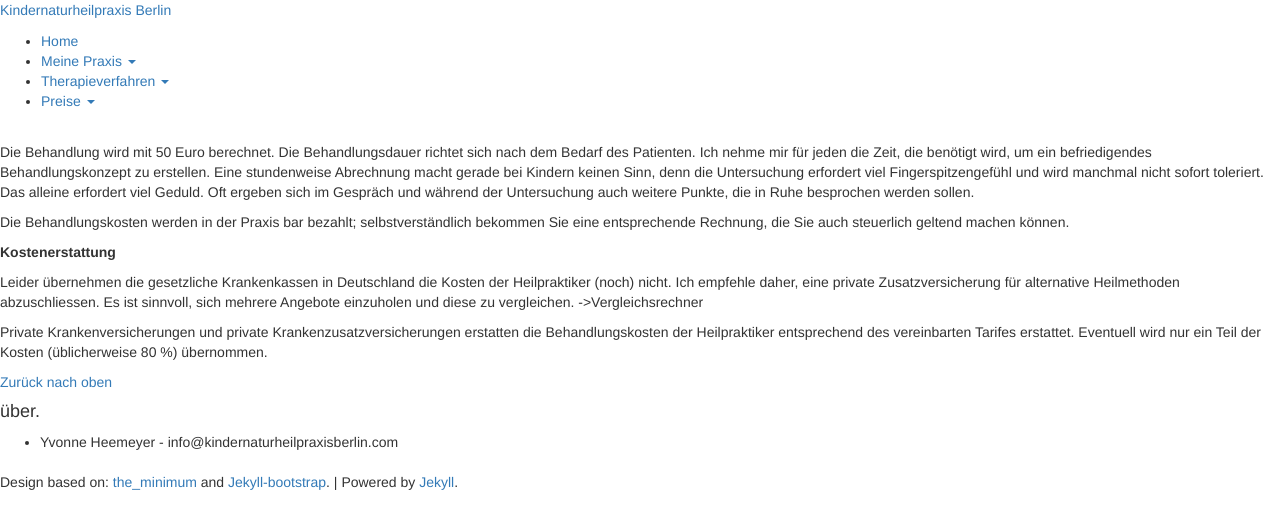
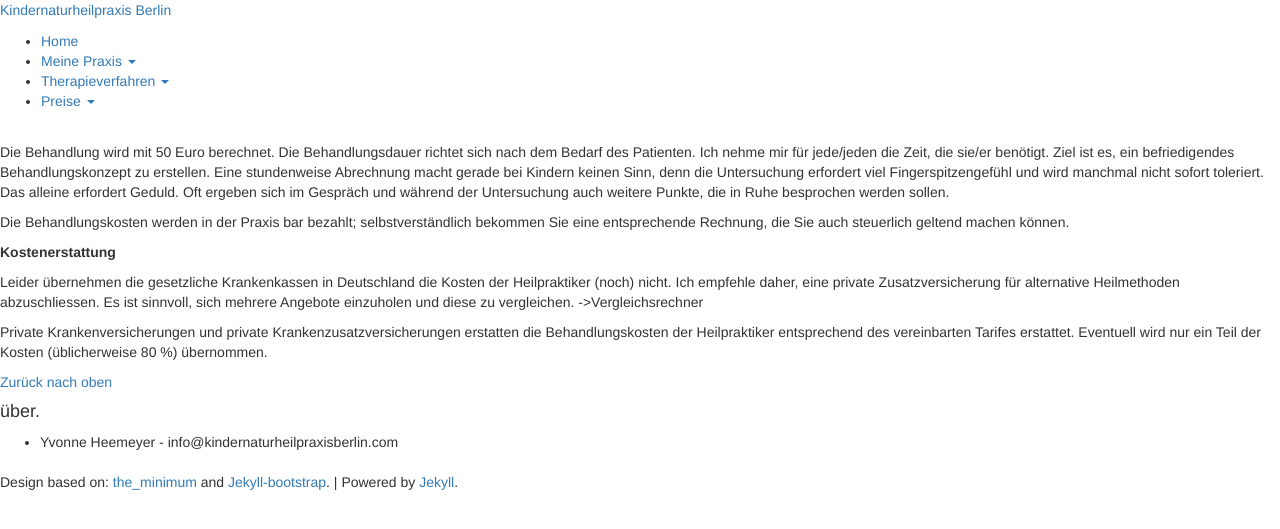
Before and after one commit to heilpraktiker/heilpraktiker.github.io, a Jekyll site: the page built from preise/behandlung/index.md, in a window 1280 px wide. Shown: the top 529 px of the page. Built offline with Jekyll 4.4.1, drawn with Linux system fonts in a browser that asks for light colours; nearby versions of some CDN libraries; comment, search, counter and statistics services are not loaded.

Commit message:
Updated index.md

```diff
--- a/preise/behandlung/index.md
+++ b/preise/behandlung/index.md
@@ -6,7 +6,7 @@ published: true
 ---
 
 {% include JB/setup %}
-Die Behandlung wird mit 50 Euro berechnet. Die Behandlungsdauer richtet sich nach dem Bedarf des Patienten. Ich nehme mir für jeden die Zeit, die benötigt wird, um ein befriedigendes Behandlungskonzept zu erstellen. Eine stundenweise Abrechnung macht gerade bei Kindern keinen Sinn, denn die Untersuchung erfordert viel Fingerspitzengefühl und wird manchmal nicht sofort toleriert. Das alleine erfordert viel Geduld. Oft ergeben sich im Gespräch und während der Untersuchung auch weitere Punkte, die in Ruhe besprochen werden sollen.
+Die Behandlung wird mit 50 Euro berechnet. Die Behandlungsdauer richtet sich nach dem Bedarf des Patienten. Ich nehme mir für jede/jeden die Zeit, die sie/er benötigt. Ziel ist es, ein befriedigendes Behandlungskonzept zu erstellen. Eine stundenweise Abrechnung macht gerade bei Kindern keinen Sinn, denn die Untersuchung erfordert viel Fingerspitzengefühl und wird manchmal nicht sofort toleriert. Das alleine erfordert Geduld. Oft ergeben sich im Gespräch und während der Untersuchung auch weitere Punkte, die in Ruhe besprochen werden sollen.
 
 Die Behandlungskosten werden in der Praxis bar bezahlt; selbstverständlich bekommen Sie eine entsprechende Rechnung, die Sie auch steuerlich geltend machen können.
 
```
